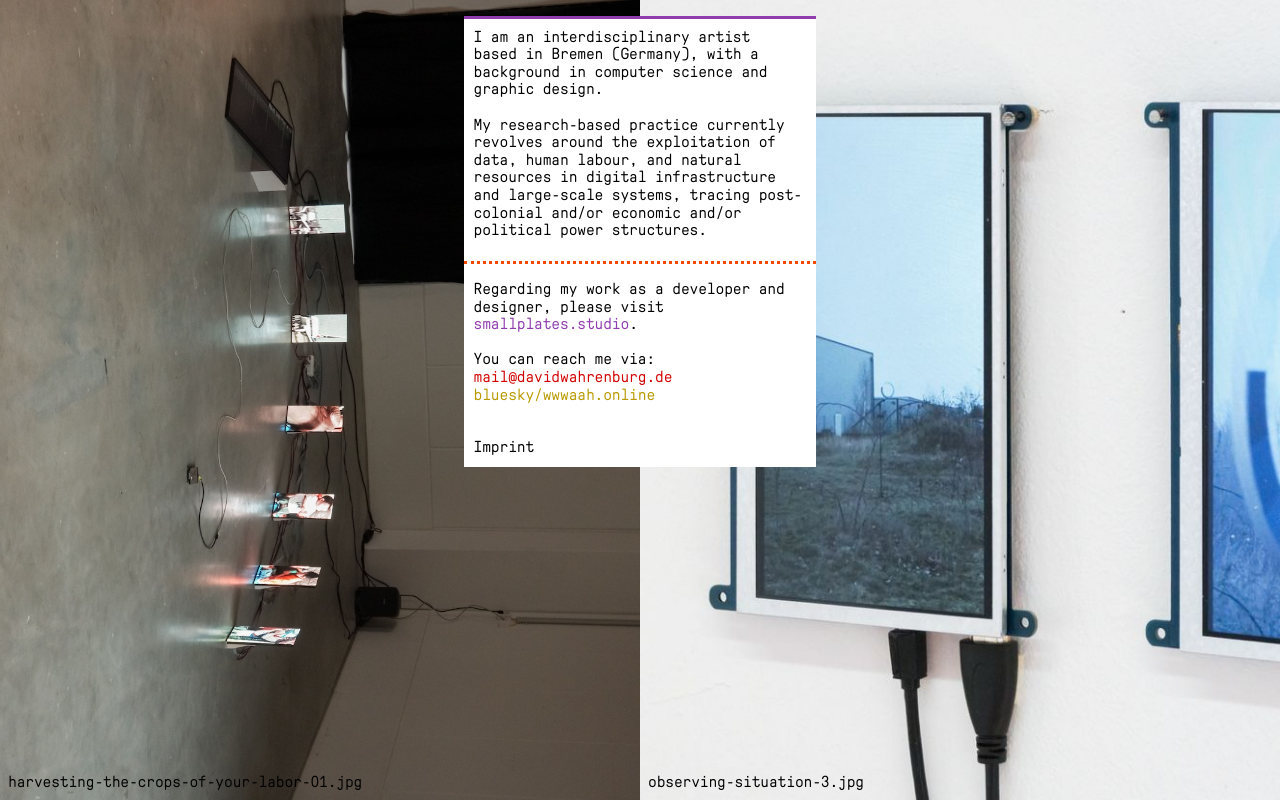
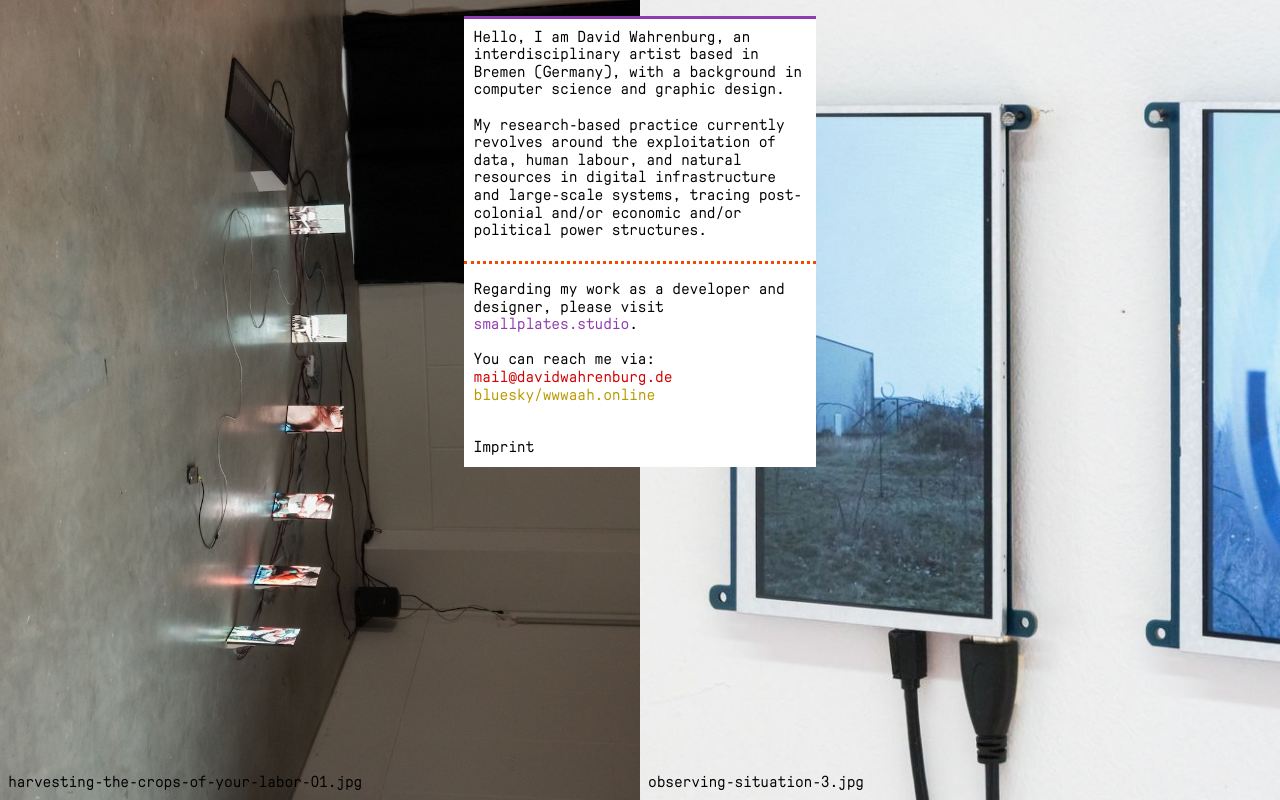
Before and after one commit to schnavy/PF_25, an Astro site: page / in a window 1280 px wide. Built offline with nearby package versions, Linux system fonts and the light colour scheme; Astro itself is replaced by a stand-in of ours.

Commit message:
text change

```diff
--- a/src/content/sections/intro.md
+++ b/src/content/sections/intro.md
@@ -2,7 +2,7 @@
 title: "Introduction"
 ---
 
-I am an interdisciplinary artist based in Bremen (Germany), with a background in computer science and graphic design.
+Hello, I am David Wahrenburg, an interdisciplinary artist based in Bremen (Germany), with a background in computer science and graphic design.
 <br/><br/>
 My research-based practice currently revolves around the exploitation of data, human labour, and natural resources in
 digital infrastructure and large-scale systems, tracing post-colonial and/or economic and/or political power structures.
```
